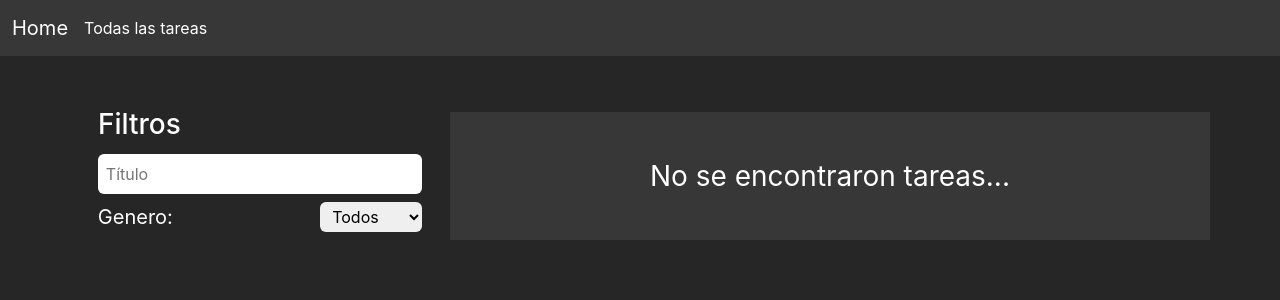
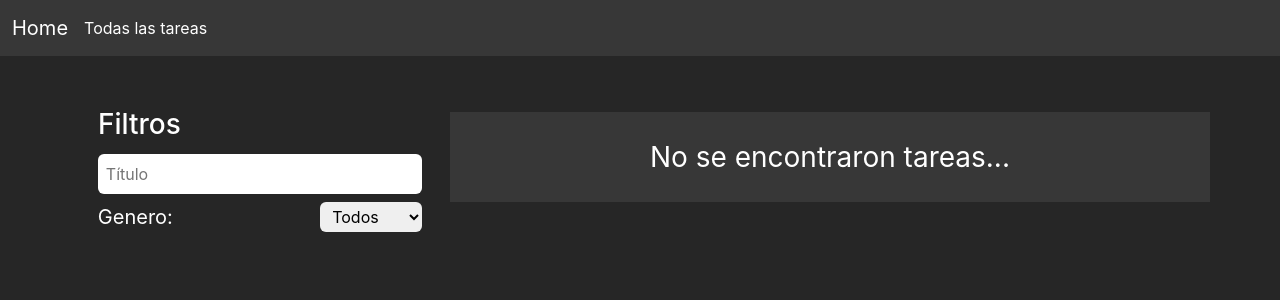
Before and after one commit to fede-vazquez/tasklist_react, a React (Create React App) app: page /allTasks in a window 1280 px wide. Shown: the top 300 px of the page. Built offline with nearby package versions, Linux system fonts and the light colour scheme.

Commit message:
Arregla error en la visualización de las listas de tareas, donde ocurría un error cuando se mostraba unicamente una tarea.

```diff
--- a/src/components/DateTaskList.jsx
+++ b/src/components/DateTaskList.jsx
@@ -35,7 +35,10 @@ function DateTaskList({ date }) {
   }
 
   return (
-    <div className="bg-2 h-100 d-flex align-items-center justify-content-center">
+    <div
+      className={`bg-2 d-flex align-items-center justify-content-center
+    ${dateTasks?.length === 0 && " h-100"}`}
+    >
       {tasks ? (
         dateTasks.length !== 0 ? (
           <ul className="w-100">
--- a/src/components/all-tasks-list/MainAllTasksList.jsx
+++ b/src/components/all-tasks-list/MainAllTasksList.jsx
@@ -53,7 +53,11 @@ function MainAllTasksList() {
         <FiltersSection setFilters={setFilters} filters={filters} />
       </article>
 
-      <article className="bg-2 col-md-8 mt-md-2 p-0 d-flex justify-content-center align-items-center">
+      <article className="col-md-8 mt-md-2 p-0">
+        <div
+          className={`bg-2 d-flex justify-content-center align-items-center
+        ${filterTasks?.length === 0 && "h-100"}`}
+        >
           {filterTasks?.length >= 1 ? (
             <ul className="w-100">
               {filterTasks.map((task, i) => {
@@ -70,6 +74,7 @@ function MainAllTasksList() {
           ) : (
             <p className="py-4 fs-3">No se encontraron tareas...</p>
           )}
+        </div>
       </article>
     </section>
   );
```
Lines whose indentation alone changed are shown as unchanged.
